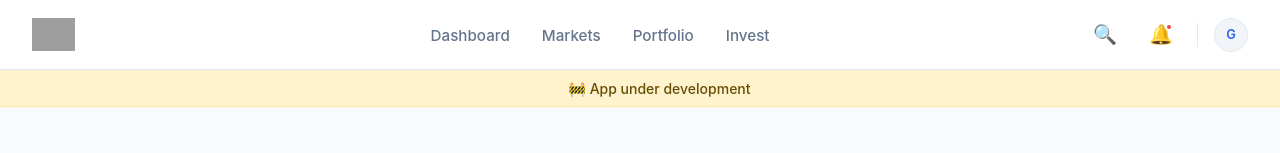
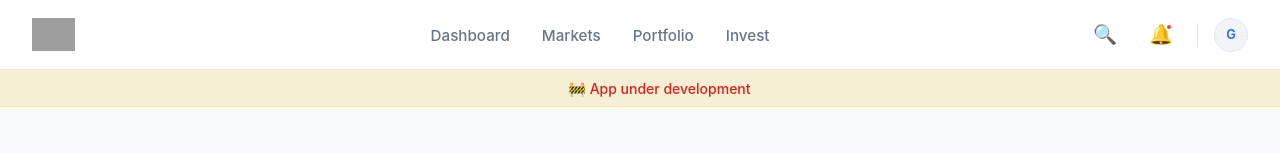
Before and after one commit to Yog964/Finance-app, a React (Create React App) app: page / in a window 1280 px wide. Shown: the top 153 px of the page. Built offline with nearby package versions, Linux system fonts and the light colour scheme; grey boxes are pictures that could not be loaded.

Commit message:
Version_3_NavbarUpdated

```diff
--- a/src/App.css
+++ b/src/App.css
@@ -2,10 +2,10 @@
 :root {
   /* Modern Fintech Palette - Refined */
   --primary: #4338ca;
-  --primary-light: #6366f1;
+  --primary-light: #1d1f8c;
   --primary-dark: #312e81;
   --secondary: #4f78d8;
-  --success: #059669;
+  --success: #0bbb83;
   --success-bg: #a8aeab;
 
   --bg-body: #f8fafc; /* Slightly lighter for better contrast */
@@ -30,7 +30,7 @@
 .dev-banner {
   width: 100%;
   overflow: hidden;
-  background: #fff3cd;
+  background: #f7ebc4b3;
   border-bottom: 1px solid #ffe69c;
   padding: 8px 0;
   position: relative;
@@ -41,7 +41,7 @@
   white-space: nowrap;
   font-size: 14px;
   font-weight: 500;
-  color: #664d03;
+  color: #d52121;
   padding-left: 100%;
   animation: scroll-right-to-left 12s linear infinite;
 }
```
